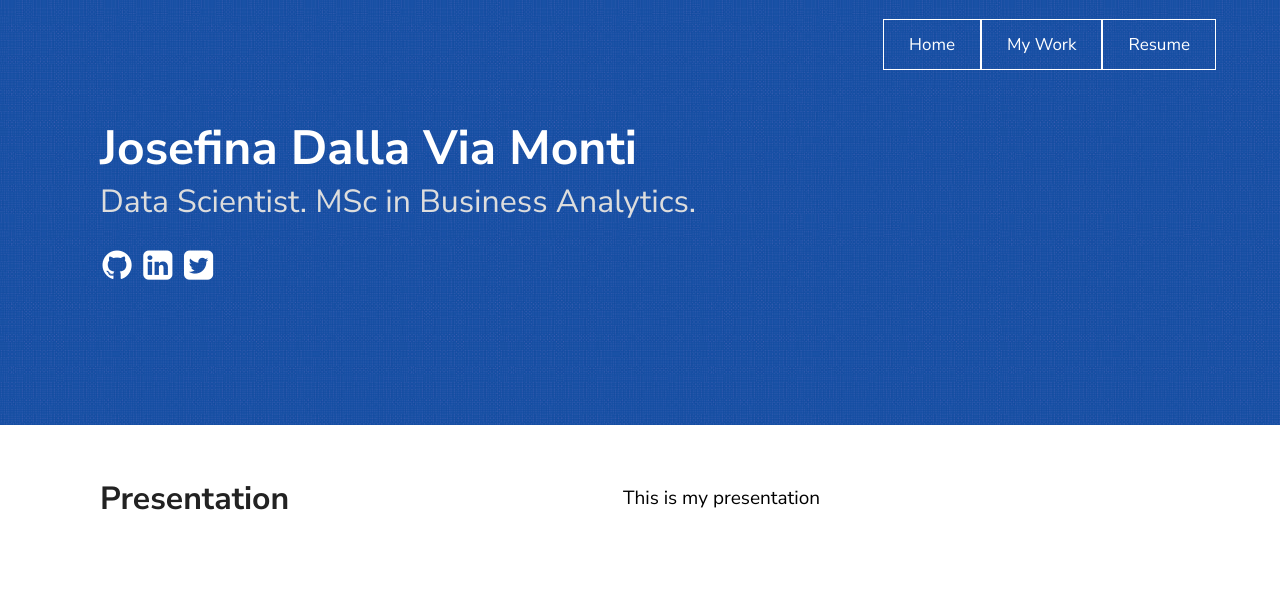
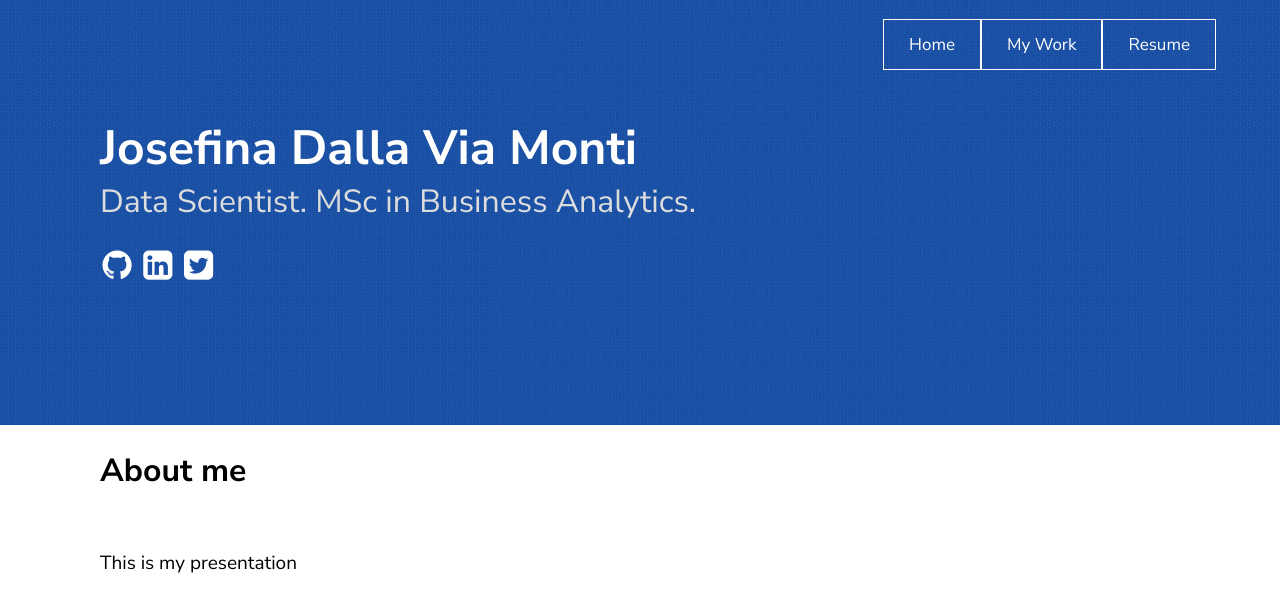
Before and after one commit to josedallavia/josedallavia.github.io, a Jekyll site: the page built from index.md, in a window 1280 px wide. Shown: the top 612 px of the page. Built offline with Jekyll 4.4.1, drawn with Linux system fonts in a browser that asks for light colours.

Commit message:
modified home layout

```diff
--- a/_layouts/home.html
+++ b/_layouts/home.html
@@ -2,12 +2,15 @@
 layout: page
 ---
 {%- if site.posts.size > 0 -%}
+
+
+<h2> About me  </h2>
 <ul class="posts">
 	{%- for post in site.posts -%}
 		{%- if post.title == site.presentation -%}
 		<li>
 			<div class="post-meta">
-					<h2 class="post-title">{{ post.title | escape }}</h2>
+
 			<div class="post">
 				{%- if site.show_excerpts -%}
 				{{ post.excerpt }}
```
